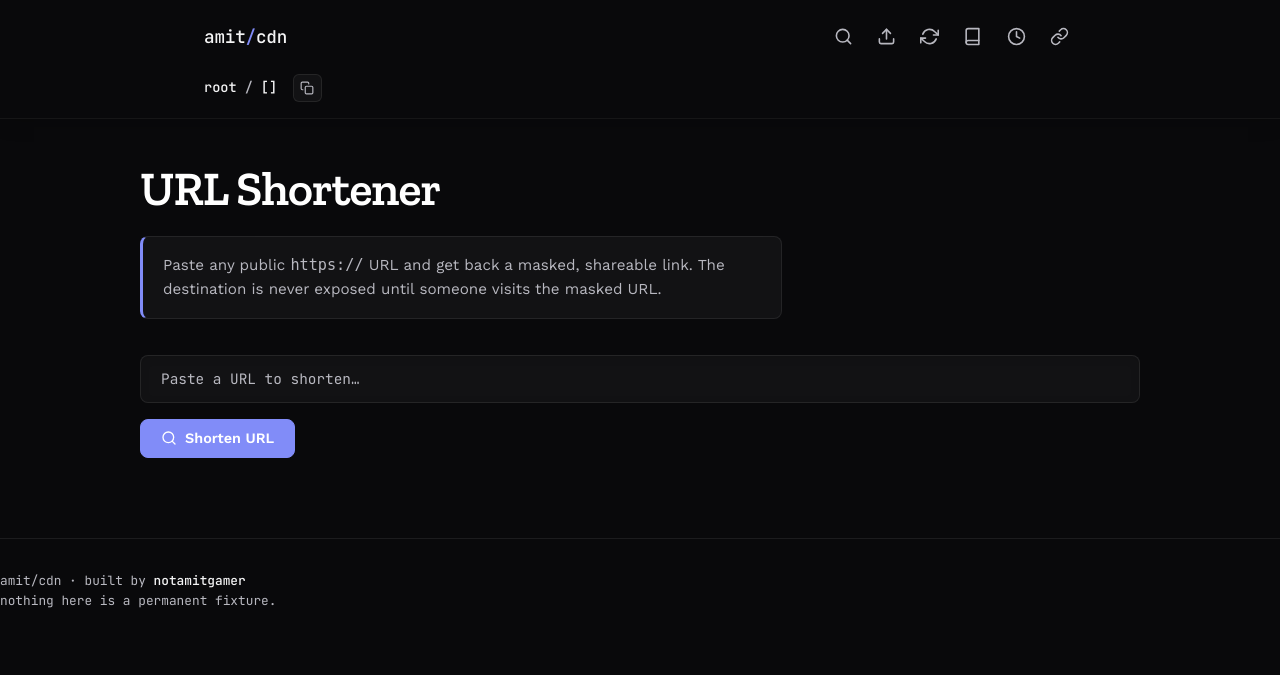
After one commit to notamitgamer/cdnV2, a FastAPI app: template app/templates/url_shortener.html in a window 1280 px wide. The commit adds this page. Shown: the top 675 px of the page. Run offline with FastAPI, Linux system fonts and the light colour scheme; the template is opened without the code that fills it: most values are stand-ins (such as "Sample title", 1, 10 or a date in 2020); some libraries are stand-ins or nearby versions.

Commit message:
Remove APK build files, add URL shortener page
- Delete .github/workflows/build-apk.yml and android/ directory (APK/TWA build)
- Remove app/static/.well-known/assetlinks.json (Android app link verification)
- Add app/shortener.py: random ID generation, file-based URL storage
- Add app/templates/url_shortener.html: themed URL shortener page
- Add /shorten page and /api/shorten and /mask/{id} routes to app/main.py
- Add URL Shortener link to navbar (_navbar.html)
- Preserve monochrome logo icons (icon-monochrome-192.png, icon-monochrome-512.png)

Co-Authored-By: Claude Code <noreply@anthropic.com>

```diff
--- a/app/main.py
+++ b/app/main.py
@@ -33,6 +33,7 @@ from .storage import (
     format_size,
 )
 from .gh_oidc import verify_actions_token
+from .shortener import shorten_url, get_destination_url
 
 app = FastAPI()
 templates = Jinja2Templates(directory="app/templates")
@@ -69,19 +70,6 @@ async def static_icons(filename: str):
 async def favicon():
     return FileResponse(
         STATIC_DIR / "favicon.ico",
-        headers={"Cache-Control": "public, max-age=86400"},
-    )
-
-
-@app.get("/.well-known/assetlinks.json")
-async def assetlinks():
-    # Verifies dev.amit.cdn.twa (the Android TWA wrapper) as the owner of this
-    # domain, so Chrome opens it as a trusted full-screen app instead of a
-    # Custom Tab with the URL bar showing. See android/twa-manifest.json.
-    file_path = STATIC_DIR / ".well-known" / "assetlinks.json"
-    return FileResponse(
-        file_path,
-        media_type="application/json",
         headers={"Cache-Control": "public, max-age=86400"},
     )
 
@@ -310,6 +298,35 @@ async def gh_sync(request: Request, token: str = Form(...), archive: UploadFile
         "note": "cdn_url is the browsable folder listing. raw_url_prefix isn't a link by itself - append an individual filename to it to get that file's direct raw URL.",
         "ref": claims["ref"],
     }
+
+
+@app.get("/shorten")
+async def url_shortener_page(request: Request):
+    ctx = await render_context({"page": "shorten"})
+    return templates.TemplateResponse(request, "url_shortener.html", ctx)
+
+
+class ShortenRequest(BaseModel):
+    url: str
+
+
+@app.post("/api/shorten")
+async def api_shorten(request: Request, body: ShortenRequest):
+    url = body.url.strip()
+    _assert_public_url(url)
+    short_id = shorten_url(url)
+    return {
+        "id": short_id,
+        "masked_url": f"{CDN_BASE_URL}/mask/{short_id}",
+    }
+
+
+@app.get("/mask/{short_id}")
+async def mask_redirect(request: Request, short_id: str):
+    destination = get_destination_url(short_id)
+    if destination is None:
+        raise HTTPException(status_code=404, detail="Short URL not found")
+    return RedirectResponse(destination, status_code=307)
 
 
 _MAX_URL_UPLOAD_BYTES = UPLOAD_LIMIT_PER_HOUR
--- a/app/templates/_navbar.html
+++ b/app/templates/_navbar.html
@@ -176,6 +176,9 @@
             <a href="/history" class="{{ 'active' if page == 'history' }}" title="History" aria-label="History"{{ ' aria-current="page"'|safe if page == 'history' }}>
                 <svg xmlns="http://www.w3.org/2000/svg" width="19" height="19" viewBox="0 0 24 24" fill="none" stroke="currentColor" stroke-width="2" stroke-linecap="round" stroke-linejoin="round"><circle cx="12" cy="12" r="10"/><polyline points="12 6 12 12 16 14"/></svg>
             </a>
+            <a href="/shorten" class="{{ 'active' if page == 'shorten' }}" title="URL Shortener" aria-label="URL Shortener"{{ ' aria-current="page"'|safe if page == 'shorten' }}>
+                <svg xmlns="http://www.w3.org/2000/svg" width="19" height="19" viewBox="0 0 24 24" fill="none" stroke="currentColor" stroke-width="2" stroke-linecap="round" stroke-linejoin="round"><path d="M10 13a5 5 0 0 0 7.54.54l3-3a5 5 0 0 0-7.07-7.07l-1.72 1.71"/><path d="M14 11a5 5 0 0 0-7.54-.54l-3 3a5 5 0 0 0 7.07 7.07l1.71-1.71"/></svg>
+            </a>
         </nav>
     </header>
     {% if not (page == 'listing' and not path) %}
--- /dev/null
+++ b/app/templates/url_shortener.html
@@ -0,0 +1,376 @@
+<!DOCTYPE html>
+<html lang="en">
+<head>
+    <meta charset="UTF-8">
+    <meta name="viewport" content="width=device-width, initial-scale=1.0">
+    <title>URL Shortener · amit/cdn</title>
+    <meta name="description" content="Shorten and mask any public URL.">
+
+    <link rel="icon" href="/favicon.ico" sizes="any">
+    <link rel="icon" type="image/png" sizes="32x32" href="/static/icons/favicon-32x32.png">
+    <link rel="icon" type="image/png" sizes="16x16" href="/static/icons/favicon-16x16.png">
+    <link rel="icon" type="image/svg+xml" href="/static/icons/logo.svg">
+    <link rel="apple-touch-icon" sizes="180x180" href="/static/icons/apple-touch-icon.png">
+
+    <link rel="manifest" href="/static/manifest.json">
+    <meta name="theme-color" content="#09090b">
+    <meta name="color-scheme" content="dark">
+
+    <script type="module" src="https://cdn.jsdelivr.net/npm/@hotwired/turbo@8.0.4/dist/turbo.es2017-esm.js"></script>
+
+    <link rel="preconnect" href="https://fonts.googleapis.com">
+    <link rel="preconnect" href="https://fonts.gstatic.com" crossorigin>
+    <link href="https://fonts.googleapis.com/css2?family=Zilla+Slab:wght@500;600;700&family=Work+Sans:wght@400;500;600&family=JetBrains+Mono:wght@400;500&display=swap" rel="stylesheet">
+
+    <style>
+        :root {
+            --bg: #09090b;
+            --surface: #121214;
+            --surface-2: #1e1e22;
+            --surface-3: #27272a;
+            --text-main: #f4f4f5;
+            --text-dim: #b8b8c0;
+            --accent-primary: #818cf8;
+            --accent-primary-hover: #a5b4fc;
+            --success: #10b981;
+            --danger: #ef4444;
+            --border: rgba(255, 255, 255, 0.08);
+            --border-hover: rgba(255, 255, 255, 0.15);
+            --font-heading: 'Zilla Slab', Georgia, 'Times New Roman', serif;
+            --font-body: 'Work Sans', -apple-system, BlinkMacSystemFont, "Segoe UI", Roboto, Arial, sans-serif;
+            --font-mono: 'JetBrains Mono', ui-monospace, SFMono-Regular, Menlo, Consolas, monospace;
+            --radius-md: 8px;
+            --radius-lg: 12px;
+            --radius-xl: 16px;
+        }
+
+        * { box-sizing: border-box; }
+
+        body {
+            font-family: var(--font-body);
+            background: var(--bg);
+            color: var(--text-main);
+            margin: 0;
+            padding: 0 0 4rem 0;
+            line-height: 1.6;
+            font-size: 1rem;
+            -webkit-font-smoothing: antialiased;
+        }
+
+        @media (max-width: 480px) {
+            body { font-size: 0.95rem; }
+        }
+
+        .container {
+            width: 90%;
+            max-width: 1000px;
+            margin: 0 auto;
+        }
+
+        h1 {
+            font-family: var(--font-heading);
+            font-size: clamp(2.2rem, 5vw, 3rem);
+            letter-spacing: -0.02em;
+            color: #ffffff;
+            font-weight: 600;
+            margin: 0 0 1.25rem 0;
+            line-height: 1.1;
+            max-width: 20ch;
+        }
+
+        blockquote {
+            background: var(--surface);
+            border: 1px solid var(--border);
+            border-left: 3px solid var(--accent-primary);
+            border-radius: var(--radius-md);
+            margin: 0 0 2.25rem 0;
+            padding: 1rem 1.25rem;
+            color: var(--text-dim);
+            max-width: 68ch;
+            font-size: 0.95rem;
+        }
+
+        a { color: var(--accent-primary); text-decoration: none; transition: color 0.15s; }
+        a:hover { color: var(--accent-primary-hover); text-decoration: underline; }
+
+        .input-group {
+            position: relative;
+            display: flex;
+            align-items: center;
+            width: 100%;
+        }
+
+        .url-input {
+            width: 100%;
+            padding: 0.85rem 2.5rem 0.85rem 1.25rem;
+            background: var(--surface);
+            border: 1px solid var(--border);
+            border-radius: var(--radius-md);
+            color: var(--text-main);
+            font-family: var(--font-mono);
+            font-size: 0.9rem;
+            transition: all 0.2s ease;
+            box-shadow: 0 2px 10px rgba(0,0,0,0.1) inset;
+        }
+
+        .url-input:focus {
+            outline: none;
+            background: var(--surface-2);
+            border-color: var(--accent-primary);
+            box-shadow: 0 0 0 3px rgba(129, 140, 248, 0.15);
+        }
+
+        .url-input::placeholder { color: var(--text-dim); }
+
+        .input-clear-btn {
+            position: absolute;
+            right: 0.75rem;
+            top: 50%;
+            transform: translateY(-50%);
+            background: transparent;
+            border: none;
+            color: var(--text-dim);
+            cursor: pointer;
+            padding: 0.25rem;
+            display: none;
+            align-items: center;
+            justify-content: center;
+            border-radius: 50%;
+            transition: color 0.2s, background 0.2s;
+        }
+
+        .input-group[data-has-text="true"] .input-clear-btn { display: flex; }
+        .input-clear-btn:hover { color: var(--text-main); background: var(--surface-3); }
+
+        .btn {
+            display: inline-flex;
+            align-items: center;
+            justify-content: center;
+            gap: 0.5rem;
+            background: var(--surface-2);
+            color: var(--text-main);
+            padding: 0.65rem 1.25rem;
+            border: 1px solid var(--border);
+            border-radius: var(--radius-md);
+            cursor: pointer;
+            font-family: var(--font-body);
+            font-size: 0.9rem;
+            font-weight: 500;
+            transition: all 0.2s ease, transform 0.1s ease;
+            text-decoration: none;
+        }
+        .btn:hover:not(:disabled) { background: var(--surface-3); border-color: var(--border-hover); text-decoration: none; color: var(--text-main); }
+        .btn:active:not(:disabled) { transform: scale(0.97); }
+        .btn:disabled { opacity: 0.6; cursor: not-allowed; }
+        .btn-primary { background: var(--accent-primary) !important; color: #ffffff !important; border-color: var(--accent-primary) !important; font-weight: 600; transition: none !important; }
+        .btn-primary:hover:not(:disabled), .btn-primary:focus:not(:disabled), .btn-primary:active:not(:disabled) { background: var(--accent-primary) !important; border-color: var(--accent-primary) !important; color: #ffffff !important; }
+        .btn-primary svg { stroke: #ffffff !important; }
+
+        .icon-btn {
+            display: inline-flex;
+            align-items: center;
+            justify-content: center;
+            background: var(--surface);
+            border: 1px solid var(--border);
+            border-radius: var(--radius-md);
+            cursor: pointer;
+            padding: 0.65rem;
+            transition: all 0.2s ease;
+        }
+        .icon-btn:hover:not(:disabled) { background: var(--surface-2); border-color: var(--border-hover); }
+        .icon-btn:hover:not(:disabled) svg { stroke: var(--accent-primary); }
+        .icon-btn:active:not(:disabled) { transform: scale(0.95); }
+
+        .result-box {
+            margin-top: 2rem;
+            background: var(--surface);
+            border: 1px solid var(--border);
+            border-radius: var(--radius-lg);
+            padding: 1.5rem;
+        }
+        .result-box h3 {
+            font-family: var(--font-heading);
+            font-size: 1.2rem;
+            margin: 0 0 1rem 0;
+            color: #fff;
+        }
+        .result-url {
+            font-family: var(--font-mono);
+            font-size: 0.95rem;
+            word-break: break-all;
+            color: var(--accent-primary);
+            background: var(--surface-2);
+            padding: 0.75rem 1rem;
+            border-radius: var(--radius-md);
+            border: 1px solid var(--border);
+            display: flex;
+            align-items: center;
+            justify-content: space-between;
+            gap: 1rem;
+            flex-wrap: wrap;
+        }
+        .result-url a { color: var(--accent-primary); text-decoration: none; }
+        .result-url a:hover { text-decoration: underline; }
+
+        .error-box {
+            display: none;
+            color: var(--danger);
+            margin-top: 1rem;
+            padding: 1rem 1.25rem;
+            border: 1px solid rgba(239, 68, 68, 0.5);
+            background: rgba(239, 68, 68, 0.1);
+            border-radius: var(--radius-md);
+        }
+
+        .info-text {
+            color: var(--text-dim);
+            font-size: 0.9rem;
+            margin-top: 1rem;
+        }
+
+        .spin-anim { animation: spin 1s linear infinite; }
+        @keyframes spin { 100% { transform: rotate(360deg); } }
+
+        footer {
+            margin-top: 5rem;
+            padding-top: 2rem;
+            border-top: 1px solid var(--border);
+            color: var(--text-dim);
+            font-family: var(--font-mono);
+            font-size: 0.8rem;
+            display: flex;
+            justify-content: space-between;
+            flex-wrap: wrap;
+            gap: 1rem;
+        }
+        footer a { color: var(--text-main); font-weight: 500; }
+        footer a:hover { color: var(--accent-primary); }
+
+        @media (max-width: 480px) {
+            .container { width: 100%; padding: 0 1.25rem; }
+            .result-url { flex-direction: column; align-items: flex-start; }
+        }
+    </style>
+</head>
+<body>
+    {% include "_navbar.html" %}
+
+    <div class="container">
+        <h1>URL Shortener</h1>
+        <blockquote>
+            Paste any public <code>https://</code> URL and get back a masked, shareable link.
+            The destination is never exposed until someone visits the masked URL.
+        </blockquote>
+
+        <div class="input-group" id="shorten-group">
+            <input type="text" id="url-input" class="url-input" placeholder="Paste a URL to shorten…" autocomplete="off" spellcheck="false">
+            <button type="button" class="input-clear-btn" id="url-clear" aria-label="Clear URL">
+                <svg width="16" height="16" viewBox="0 0 24 24" fill="none" stroke="currentColor" stroke-width="2.5" stroke-linecap="round" stroke-linejoin="round"><line x1="18" y1="6" x2="6" y2="18"/><line x1="6" y1="6" x2="18" y2="18"/></svg>
+            </button>
+        </div>
+
+        <div style="display:flex; gap:0.75rem; margin-top:1rem; align-items:center;">
+            <button type="button" class="btn btn-primary" id="shorten-btn">
+                <svg xmlns="http://www.w3.org/2000/svg" width="16" height="16" viewBox="0 0 24 24" fill="none" stroke="currentColor" stroke-width="2" stroke-linecap="round" stroke-linejoin="round"><circle cx="11" cy="11" r="8"/><line x1="21" y1="21" x2="16.65" y2="16.65"/></svg>
+                Shorten URL
+            </button>
+            <span id="loading-spinner" class="spin-anim" style="display:none;">
+                <svg width="18" height="18" viewBox="0 0 24 24" fill="none" stroke="var(--accent-primary)" stroke-width="2" stroke-linecap="round" stroke-linejoin="round"><path d="M21 12a9 9 0 1 1-6.219-8.56"/></svg>
+            </span>
+        </div>
+
+        <div id="error-box" class="error-box"></div>
+
+        <div id="result" style="display:none;" class="result-box">
+            <h3>Your masked URL</h3>
+            <div class="result-url">
+                <a href="/mask/{{ result_id }}" id="masked-link" target="_blank">{{ masked_url }}</a>
+                <button type="button" class="btn" onclick="copyToClipboard('{{ masked_url }}', this)">Copy</button>
+            </div>
+            <p class="info-text">This link will redirect to the destination URL when visited.</p>
+        </div>
+    </div>
+
+    <footer>
+        <div>amit/cdn · built by <a href="https://github.com/notamitgamer">notamitgamer</a><br>nothing here is a permanent fixture.</div>
+    </footer>
+
+    <script>
+        const urlInput = document.getElementById('url-input');
+        const urlClear = document.getElementById('url-clear');
+        const shortenBtn = document.getElementById('shorten-btn');
+        const loadingSpinner = document.getElementById('loading-spinner');
+        const errorBox = document.getElementById('error-box');
+        const resultDiv = document.getElementById('result');
+
+        urlClear.addEventListener('click', () => {
+            urlInput.value = '';
+            urlInput.focus();
+            urlClear.parentElement.removeAttribute('data-has-text');
+            errorBox.style.display = 'none';
+            resultDiv.style.display = 'none';
+        });
+
+        urlInput.addEventListener('input', () => {
+            if (urlInput.value.length > 0) {
+                urlClear.parentElement.setAttribute('data-has-text', 'true');
+            } else {
+                urlClear.parentElement.removeAttribute('data-has-text');
+            }
+        });
+
+        function showError(msg) {
+            errorBox.textContent = msg;
+            errorBox.style.display = 'block';
+        }
+
+        shortenBtn.addEventListener('click', async () => {
+            const url = urlInput.value.trim();
+            errorBox.style.display = 'none';
+            resultDiv.style.display = 'none';
+            if (!url) { showError('Please enter a URL.'); return; }
+
+            shortenBtn.disabled = true;
+            loadingSpinner.style.display = 'inline-block';
+
+            try {
+                const res = await fetch('/api/shorten', {
+                    method: 'POST',
+                    headers: { 'Content-Type': 'application/json' },
+                    body: JSON.stringify({ url })
+                });
+                const data = await res.json().catch(() => ({}));
+                if (!res.ok) {
+                    throw new Error(data.detail || 'Failed to shorten URL.');
+                }
+                resultDiv.style.display = 'block';
+                resultDiv.querySelector('#masked-link').href = '/mask/' + data.id;
+                resultDiv.querySelector('#masked-link').textContent = data.masked_url;
+                resultDiv.querySelector('button').setAttribute('data-url', data.masked_url);
+            } catch (err) {
+                showError(err.message);
+            } finally {
+                shortenBtn.disabled = false;
+                loadingSpinner.style.display = 'none';
+            }
+        });
+
+        function copyToClipboard(text, btn) {
+            navigator.clipboard.writeText(text).then(() => {
+                if (!btn) return;
+                const originalStyle = btn.style.cssText;
+                btn.style.borderColor = 'var(--success)';
+                btn.style.color = 'var(--success)';
+                setTimeout(() => { btn.style.cssText = originalStyle; }, 800);
+            }).catch(err => { console.error('failed to copy: ', err); });
+        }
+
+        document.addEventListener('keydown', (e) => {
+            if (e.key !== '/') return;
+            const tag = (document.activeElement && document.activeElement.tagName) || '';
+            if (tag === 'INPUT' || tag === 'TEXTAREA') return;
+            urlInput.focus();
+        });
+    </script>
+</body>
+</html>
```
Also changed, not shown: android/twa-manifest.json (deleted, +0 -40 lines), app/shortener.py (added, +36 -0 lines), .github/workflows/build-apk.yml (deleted), app/static/.well-known/assetlinks.json (deleted).
